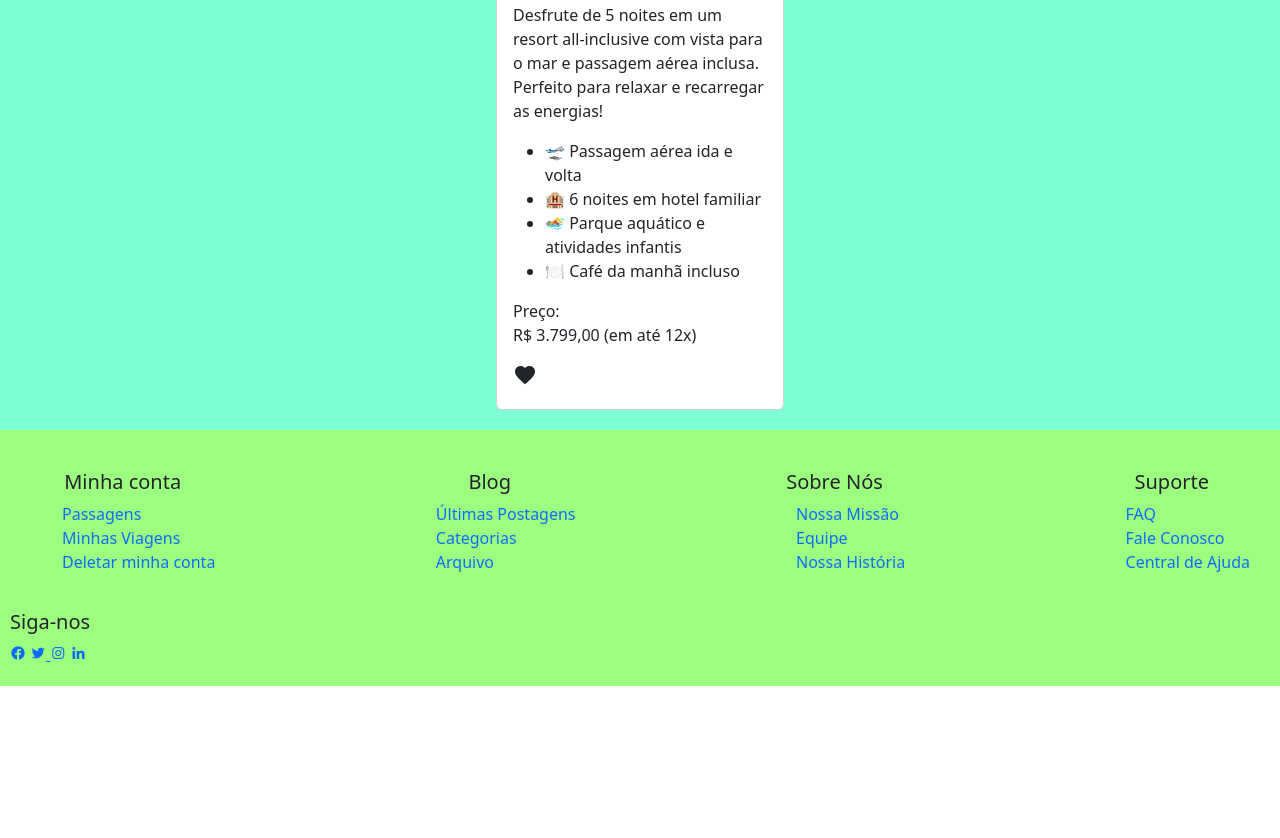
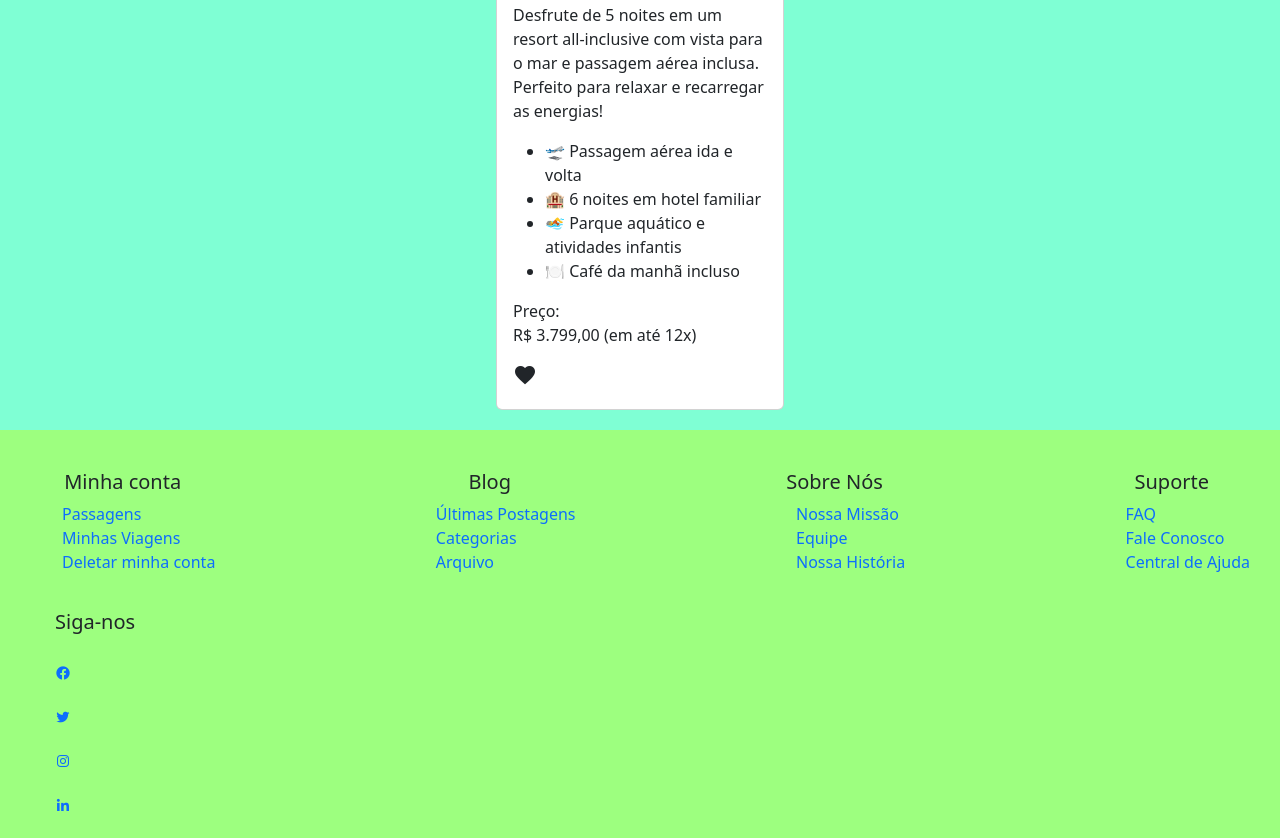
Before and after one commit to PedroBentoDev/projeto-agencia_de_viagens, a plain HTML site: page index.html in a window 1280 px wide. Shown: the part 2459-3297 px from the top of the page. Before the commit the page ends 3145 px from the top, so only its background shows below. Drawn offline with nearby package versions, Linux system fonts and the light colour scheme.

Commit message:
alinhamento em css do links da redes sociais

```diff
--- a/css/main-style.css
+++ b/css/main-style.css
@@ -211,3 +211,10 @@
   .icon-links i{
     font-size: 20px;
   }
+  .links_redes_sociais{
+    display: flex;
+    flex-direction: column;
+    margin-left: 45px;
+    gap: 20px;
+
+  }
```
